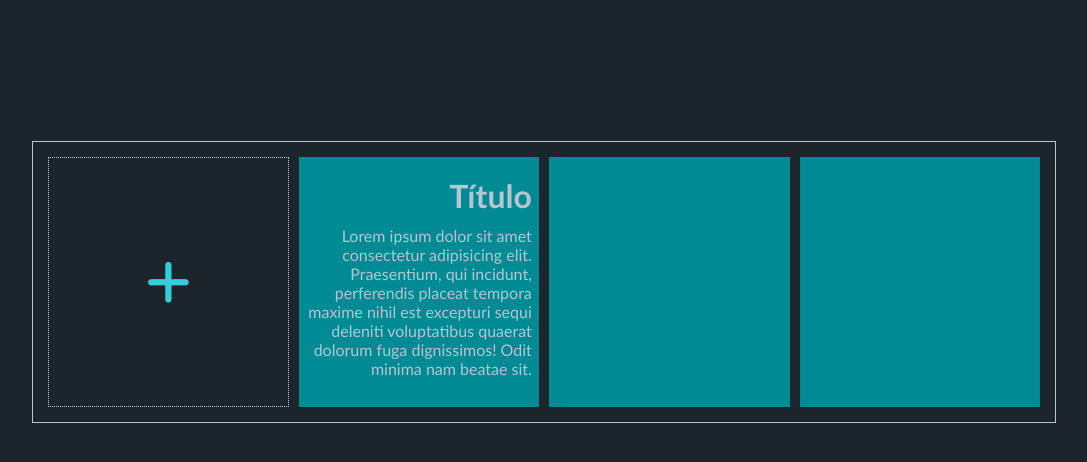
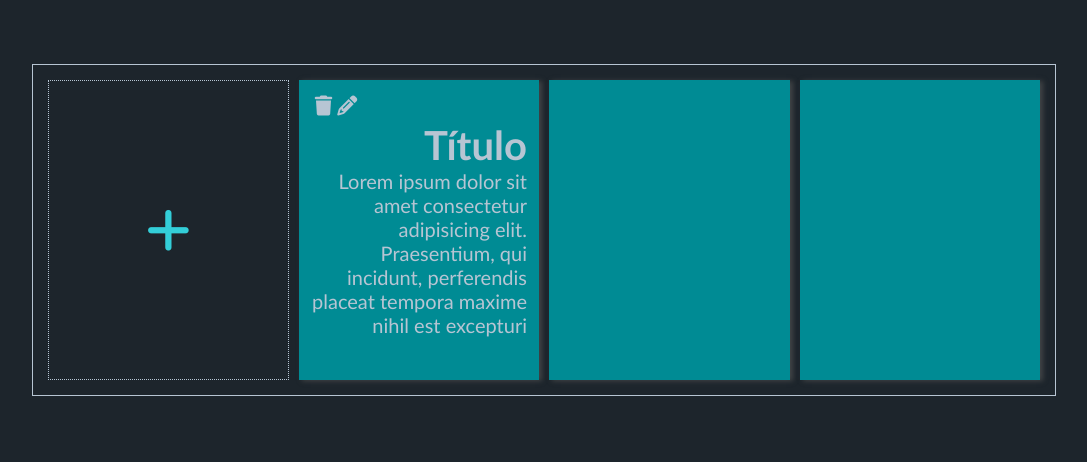
Before and after one commit to samuelsouzzza/Noti-in, a PHP site: page / in a window 1280 px wide. Shown: the top 462 px of the page, without its empty margins (96-1183 px from the left). Run offline with PHP 8.4, Linux system fonts and the light colour scheme; some libraries are stand-ins or nearby versions.

Commit message:
acoes prontas

```diff
--- a/css/style.css
+++ b/css/style.css
@@ -25,17 +25,16 @@ body{
 main{
     display: grid;
     grid-template-columns: repeat(4, 1fr);
-    grid-auto-rows: 250px;
+    grid-auto-rows: minmax(250px, 300px);
     gap: 10px;
     align-items:center;
     justify-items: center;
-    position: absolute;
+    position: relative;
     border: 1px solid var(--neutra1);
     width: 80%;
     height: auto;
-    margin: 0% 50%;
+    margin: 5% auto;
     padding: 15px;
-    transform: translate(-50%, 50%);
 }
 .add-item, .itens{
     width: 100%;
@@ -58,13 +57,27 @@ main{
 .itens{
     background-color: var(--primaria1);
     color: var(--neutra1);
-    padding: 3%;
+    font-size: 20px;
+    padding: 5%;
     text-align: right;
+    box-shadow: 3px 1px 5px var(--fundo-secundario);
+    display: flex;
+    flex-direction: column;
 }
 .itens:hover{
     background-color: var(--primaria2);
     color: var(--neutra2);
 }
-.itens h1{
-    margin: 5% 0 5% 5%;
+.itens-acoes{
+    display: flex;
+    justify-content: start;
+    align-items: end;
+    gap: 5px;
+    margin: 2%;
 }
+.fa-trash:hover{
+    color: var(--validacao2);
+}
+.fa-pencil:hover{
+    color:var(--terciaria1);
+}
--- a/index.html
+++ b/index.html
@@ -14,8 +14,13 @@
             <i class="fa-solid fa-plus"></i>
         </div>
         <div class="itens">
+            <div class="itens-acoes">
+                <i class="fa-solid fa-trash"></i>
+                <i class="fa-solid fa-pencil"></i>
+            </div>
             <h1>Título</h1>
-            <p>Lorem ipsum dolor sit amet consectetur adipisicing elit. Praesentium, qui incidunt, perferendis placeat tempora maxime nihil est excepturi sequi deleniti voluptatibus quaerat dolorum fuga dignissimos! Odit minima nam beatae sit.</p>
+            <p>Lorem ipsum dolor sit amet consectetur adipisicing elit. Praesentium, qui incidunt, perferendis placeat tempora maxime nihil est excepturi</p>
+
         </div>
         <div class="itens"></div>
         <div class="itens"></div>
```
